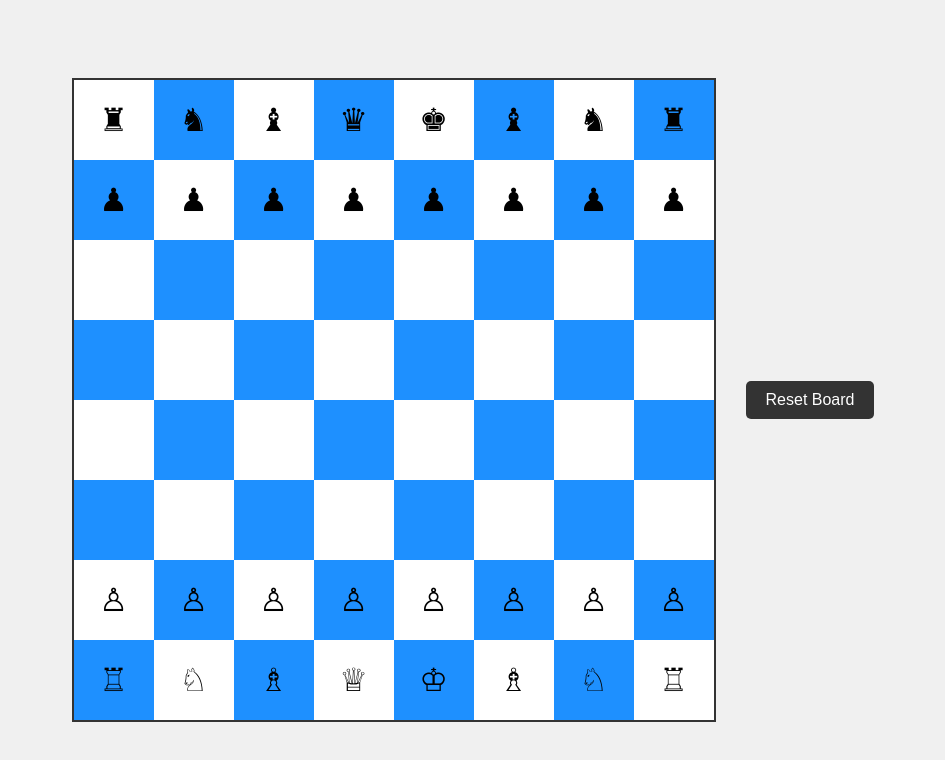
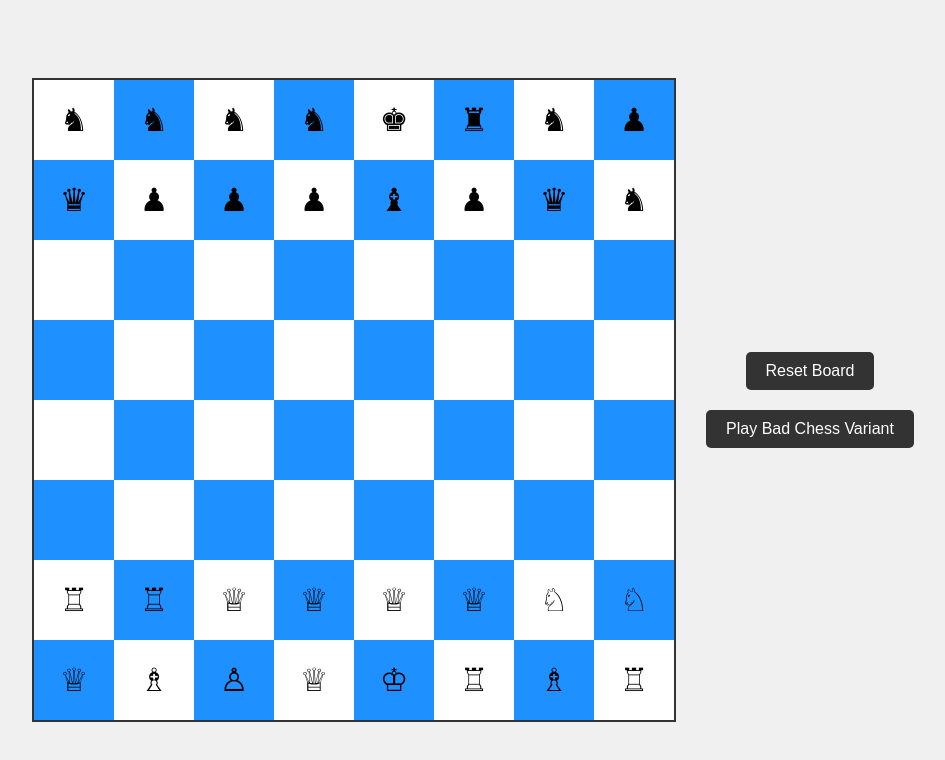
Before and after one commit to stefanlighezan/Chess.js, a plain HTML site: page index.html in a window 1280 px wide. Shown: the whole page, without its empty margins (162-1107 px from the left). Drawn offline with Linux system fonts and the light colour scheme.

Commit message:
Finished Bad Chess Singleplayer

```diff
--- a/index.html
+++ b/index.html
@@ -11,6 +11,7 @@
         <div id="chessboard"></div>
         <div id="controls">
             <button id="resetButton">Reset Board</button>
+            <button id="badChessVariantButton">Play Bad Chess Variant</button>
         </div>
     </div>
     <script src="Piece.js"></script>
--- a/script.js
+++ b/script.js
@@ -6,34 +6,7 @@ let chessGame = {
 
 const container = document.getElementById("container");
 
-let setup = [
-  [
-    new Rook(COLOR.BLACK),
-    new Knight(COLOR.BLACK),
-    new Bishop(COLOR.BLACK),
-    new Queen(COLOR.BLACK),
-    new King(COLOR.BLACK),
-    new Bishop(COLOR.BLACK),
-    new Knight(COLOR.BLACK),
-    new Rook(COLOR.BLACK),
-  ],
-  Array(8).fill(new Pawn(COLOR.BLACK)),
-  Array(8).fill(new Empty()),
-  Array(8).fill(new Empty()),
-  Array(8).fill(new Empty()),
-  Array(8).fill(new Empty()),
-  Array(8).fill(new Pawn(COLOR.WHITE)),
-  [
-    new Rook(COLOR.WHITE),
-    new Knight(COLOR.WHITE),
-    new Bishop(COLOR.WHITE),
-    new Queen(COLOR.WHITE),
-    new King(COLOR.WHITE),
-    new Bishop(COLOR.WHITE),
-    new Knight(COLOR.WHITE),
-    new Rook(COLOR.WHITE),
-  ],
-];
+let setup = newBadChessVariant(); // Initialize with the bad chess variant
 
 document.addEventListener("DOMContentLoaded", function () {
   initializeChessboard();
@@ -70,11 +43,93 @@ document.addEventListener("DOMContentLoaded", function () {
       }
 
       container.style.transform = `translateX(${posX}px) translateY(${posY}px)`;
-      const resetButton = document.getElementById("resetButton");
-      resetButton.addEventListener("click", resetBoard);
     }
   });
+
+  const resetButton = document.getElementById("resetButton");
+  const badChessButton = document.getElementById("badChessVariantButton");
+
+  resetButton.addEventListener("click", resetBoard);
+  badChessButton.addEventListener("click", function () {
+    setup = newBadChessVariant();
+    resetBoard(); // Optionally reset other game state when changing variants
+  });
 });
+
+function newBadChessVariant() {
+  const setup = [];
+  const pieceOrder = [Rook, Knight, Bishop, Queen, King, Bishop, Knight, Rook];
+  const pieceTypes = [
+    PIECE_TYPE.PAWN,
+    PIECE_TYPE.KNIGHT,
+    PIECE_TYPE.BISHOP,
+    PIECE_TYPE.ROOK,
+    PIECE_TYPE.QUEEN,
+  ];
+
+  let whitePiecesLeft = 16; // Including 1 King
+  let blackPiecesLeft = 16; // Including 1 King
+
+  // Initialize the board
+  for (let row = 0; row < 8; row++) {
+    setup[row] = [];
+
+    // Determine color based on row position
+    let color = COLOR.BLACK; // Default to black for top two ranks
+    if (row >= 6) {
+      color = COLOR.WHITE; // Switch to white for bottom two ranks
+    }
+
+    // Shuffle piece order for each row
+    pieceOrder.sort(() => Math.random() - 0.5);
+
+    for (let col = 0; col < 8; col++) {
+      let piece = new Empty();
+
+      // Ensure one king per side
+      if ((row === 0 || row === 7) && col === 4) {
+        piece = new King(row === 0 ? COLOR.BLACK : COLOR.WHITE);
+        if (row === 0) blackPiecesLeft--;
+        else whitePiecesLeft--;
+      } else {
+        // Randomly assign other pieces
+        if ((color === COLOR.WHITE && whitePiecesLeft > 0) || (color === COLOR.BLACK && blackPiecesLeft > 0)) {
+          const randomPieceType = pieceTypes[Math.floor(Math.random() * pieceTypes.length)];
+          piece = createPiece(randomPieceType, color);
+
+          // Decrease count for the assigned color
+          if (color === COLOR.BLACK) {
+            blackPiecesLeft--;
+          } else {
+            whitePiecesLeft--;
+          }
+        }
+      }
+
+      setup[row][col] = piece;
+    }
+  }
+
+  return setup;
+}
+
+
+function createPiece(pieceType, color) {
+  switch (pieceType) {
+    case PIECE_TYPE.PAWN:
+      return new Pawn(color);
+    case PIECE_TYPE.KNIGHT:
+      return new Knight(color);
+    case PIECE_TYPE.BISHOP:
+      return new Bishop(color);
+    case PIECE_TYPE.ROOK:
+      return new Rook(color);
+    case PIECE_TYPE.QUEEN:
+      return new Queen(color);
+    default:
+      return new Empty();
+  }
+}
 
 function resetBoard() {
   // Reset game state variables if any
@@ -82,45 +137,12 @@ function resetBoard() {
   chessGame.selected = null;
   chessGame.selectedPos = null;
 
-  // Reset setup to initial configuration
-  setup = [
-    [
-      new Rook(COLOR.BLACK),
-      new Knight(COLOR.BLACK),
-      new Bishop(COLOR.BLACK),
-      new Queen(COLOR.BLACK),
-      new King(COLOR.BLACK),
-      new Bishop(COLOR.BLACK),
-      new Knight(COLOR.BLACK),
-      new Rook(COLOR.BLACK),
-    ],
-    Array(8).fill(new Pawn(COLOR.BLACK)),
-    Array(8).fill(new Empty()),
-    Array(8).fill(new Empty()),
-    Array(8).fill(new Empty()),
-    Array(8).fill(new Empty()),
-    Array(8).fill(new Pawn(COLOR.WHITE)),
-    [
-      new Rook(COLOR.WHITE),
-      new Knight(COLOR.WHITE),
-      new Bishop(COLOR.WHITE),
-      new Queen(COLOR.WHITE),
-      new King(COLOR.WHITE),
-      new Bishop(COLOR.WHITE),
-      new Knight(COLOR.WHITE),
-      new Rook(COLOR.WHITE),
-    ],
-  ];
-
-  // Reinitialize the chessboard UI
   initializeChessboard();
   chessboard.classList.add("tremor");
   setTimeout(() => {
     chessboard.classList.remove("tremor");
-  }, 500)
+  }, 500);
 }
-
-
 
 function initializeChessboard() {
   const chessboard = document.getElementById("chessboard");
@@ -261,7 +283,6 @@ function initializeChessboard() {
   }
 }
 
-
 function isKingMissing(setup) {
   let whiteKingAlive = false;
   let blackKingAlive = false;
@@ -297,8 +318,6 @@ function declareWinner() {
   }, 1000); // Adjust delay time as needed
 }
 
-
-
 function isKingPresent(setup, color) {
   for (let row = 0; row < 8; row++) {
     for (let col = 0; col < 8; col++) {
--- a/styles.css
+++ b/styles.css
@@ -6,19 +6,21 @@ body {
     background-color: #f0f0f0;
     margin: 0;
     overflow: hidden; /* Prevent scrolling */
+    position: relative; /* Ensure relative positioning for absolute footer */
 }
 
 .square.highlight {
     background-color: rgb(255, 30, 30);
 }
+
 @keyframes tremor {
-  0% { transform: translate(0, 0); }
-  10%, 30%, 50%, 70%, 90% { transform: translate(-5px, -5px); }
-  20%, 40%, 60%, 80%, 100% { transform: translate(5px, 5px); }
+    0% { transform: translate(0, 0); }
+    10%, 30%, 50%, 70%, 90% { transform: translate(-5px, -5px); }
+    20%, 40%, 60%, 80%, 100% { transform: translate(5px, 5px); }
 }
 
 .tremor {
-  animation: tremor 0.5s ease-in-out;
+    animation: tremor 0.5s ease-in-out;
 }
 
 #chessboard {
@@ -38,6 +40,7 @@ body {
     transform-style: preserve-3d;
     transition: transform 0.5s ease-out;
     perspective: 1000px; /* Perspective for 3D effect */
+    position: relative; /* Ensure relative positioning for absolute footer */
 }
 
 #controls {
```
